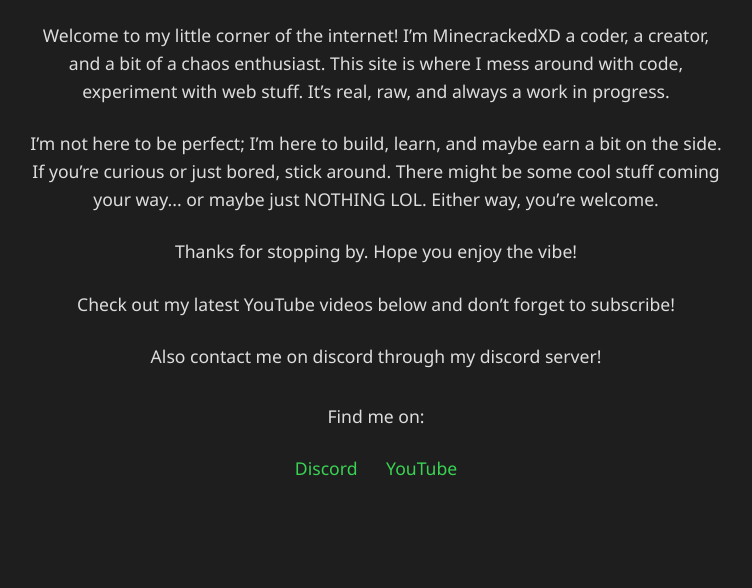
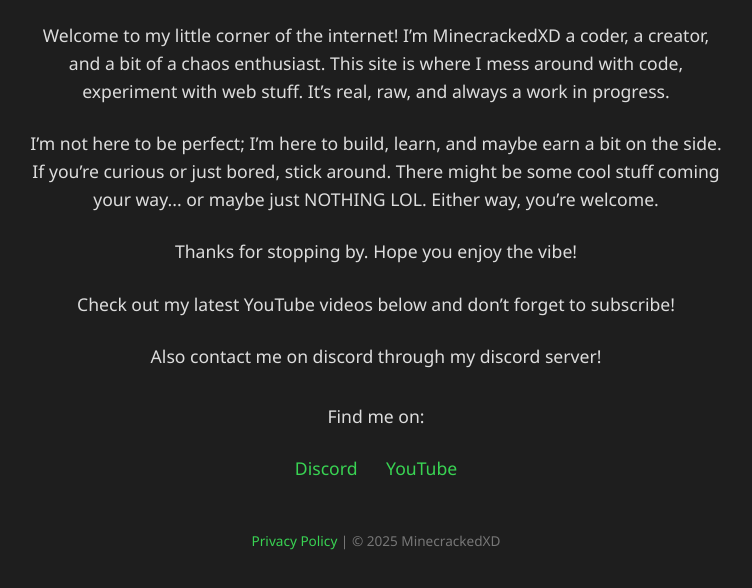
Before and after one commit to MinecrackedXD/minecrackedxd.github.io, a plain HTML site: page index.html in a window 1280 px wide. Shown: the part 350-938 px from the top of the page, without its empty margins (264-1016 px from the left). Before the commit the page ends 880 px from the top, so only its background shows below. Drawn offline with Linux system fonts and the light colour scheme.

Commit message:
Update index.html

```diff
--- a/index.html
+++ b/index.html
@@ -75,6 +75,8 @@
     <a href="https://discord.gg/NTGQhjJhyZ" target="_blank" rel="noopener noreferrer">Discord</a>
     <a href="https://www.youtube.com/@minecrackedxd" target="_blank" rel="noopener noreferrer">YouTube</a>
   </div>
-
+<footer>
+  <a href="privacy.html">Privacy Policy</a> | &copy; 2025 MinecrackedXD
+</footer>
 </body>
 </html>
```
